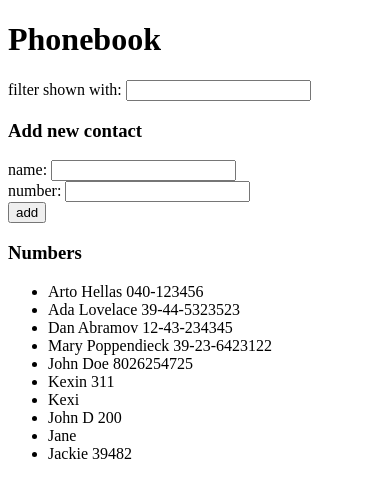
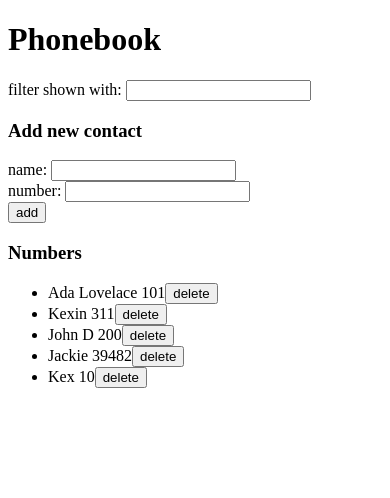
Before and after one commit to johncambefort/FullStackOpen, a React (Create React App) app in the folder part2/phonebook/: page / in a window 390 px wide. Shown: the top 498 px of the page. Built offline with nearby package versions, Linux system fonts and the light colour scheme; data requests are answered from the project's data file.

Commit message:
2.17-phonebook

```diff
--- a/part2/phonebook/db.json
+++ b/part2/phonebook/db.json
@@ -1,29 +1,9 @@
 {
   "persons": [
     {
-      "name": "Arto Hellas",
-      "phone": "040-123456",
-      "id": 1
-    },
-    {
       "name": "Ada Lovelace",
-      "phone": "39-44-5323523",
+      "phone": "101",
       "id": 2
-    },
-    {
-      "name": "Dan Abramov",
-      "phone": "12-43-234345",
-      "id": 3
-    },
-    {
-      "name": "Mary Poppendieck",
-      "phone": "39-23-6423122",
-      "id": 4
-    },
-    {
-      "name": "John Doe",
-      "phone": "8026254725",
-      "id": 5
     },
     {
       "name": "Kexin",
@@ -31,24 +11,19 @@
       "id": 6
     },
     {
-      "name": "Kexi",
-      "phone": "",
-      "id": 7
-    },
-    {
       "name": "John D",
       "phone": "200",
       "id": 8
     },
     {
-      "name": "Jane",
-      "phone": "",
-      "id": 9
-    },
-    {
       "name": "Jackie",
       "phone": "39482",
       "id": 10
+    },
+    {
+      "name": "Kex",
+      "phone": "10",
+      "id": 11
     }
   ]
 }
--- a/part2/phonebook/src/App.js
+++ b/part2/phonebook/src/App.js
@@ -1,5 +1,5 @@
 import { useEffect, useState } from "react";
-import contactService from "./services/contacts"
+import contactService from "./services/contacts";
 import Person from "./components/Person";
 import Input from "./components/Input";
 import Button from "./components/Button";
@@ -11,12 +11,10 @@ const App = () => {
   const [newFilter, setNewFilter] = useState("");
 
   useEffect(() => {
-    contactService
-      .getAll()
-      .then(initialContacts => {
-        setPersons(initialContacts)
-      })
-  }, [])
+    contactService.getAll().then((initialContacts) => {
+      setPersons(initialContacts);
+    });
+  }, []);
 
   const addPerson = (event) => {
     event.preventDefault();
@@ -27,24 +25,29 @@ const App = () => {
     }; // Construct a new Person object
 
     let person = persons.find((p) => p.name === personObj.name);
-    if (person) { // already exits
-      if(person.phone !== personObj.phone) {
-        if(window.confirm(`${person.name} is already in the phonebook; update number?`)) {
+    if (person) {
+      // already exits
+      if (person.phone !== personObj.phone) {
+        if (
+          window.confirm(
+            `${person.name} is already in the phonebook; update number?`
+          )
+        ) {
           personObj.id = person.id; // use original ID
           contactService
             .update(person.id, personObj)
-            .then(response => console.log(response));
-          setPersons(persons.map(p => p.id !== personObj.id ? p : personObj));
+            .then((response) => console.log(response));
+          setPersons(
+            persons.map((p) => (p.id !== personObj.id ? p : personObj))
+          );
         }
       }
     } else {
       // save to database
-      contactService
-        .create(personObj)
-        .then(response => {
-          console.log(response);
-          setPersons(persons.concat(personObj));
-        })
+      contactService.create(personObj).then((response) => {
+        console.log(response);
+        setPersons(persons.concat(personObj));
+      });
     }
   };
 
@@ -67,20 +70,40 @@ const App = () => {
           p.name.toLowerCase().includes(newFilter.toLowerCase())
         );
 
+  const handleDelete = (person) => {
+    if (window.confirm(`Are you sure you want to delete ${person.name}?`)) {
+      contactService
+        .remove(person.id)
+        .then((response) => {
+          console.log(response);
+          setPersons(persons.filter((p) => p.id !== person.id)); // local delete
+        })
+        .catch((error) => alert(error));
+    }
+  };
+
   return (
     <div>
       <h1>Phonebook</h1>
-      <Input text={"filter shown with"} value={newFilter} onChange={handleNewFilter} />
+      <Input
+        text={"filter shown with"}
+        value={newFilter}
+        onChange={handleNewFilter}
+      />
       <h3>Add new contact</h3>
       <form onSubmit={addPerson}>
         <Input text={"name"} value={newName} onChange={handleNewName} />
         <Input text={"number"} value={newPhone} onChange={handleNewPhone} />
-        <Button />
+        <Button text={"add"} />
       </form>
       <h3>Numbers</h3>
       <ul>
         {personsToShow.map((person) => (
-          <Person key={person.id} person={person} />
+          <Person
+            key={person.id}
+            person={person}
+            onDelete={() => handleDelete(person)}
+          />
         ))}
       </ul>
     </div>
--- a/part2/phonebook/src/components/Button.js
+++ b/part2/phonebook/src/components/Button.js
@@ -1,5 +1,5 @@
 import React from "react";
 
-const Button = () => <div><button type="submit">add</button></div>;
+const Button = ({text, onClick}) => <><button type="submit" onClick={onClick}>{text}</button></>;
 
 export default Button;
--- a/part2/phonebook/src/components/Person.js
+++ b/part2/phonebook/src/components/Person.js
@@ -1,8 +1,10 @@
 import React from "react";
+import Button from "./Button";
 
-const Person = ({ person, onClick }) => (
+const Person = ({ person, onDelete }) => (
   <li>
     {person.name} {person.phone}
+    <Button text={"delete"} onClick={onDelete} />
   </li>
 );
 
--- a/part2/phonebook/src/services/contacts.js
+++ b/part2/phonebook/src/services/contacts.js
@@ -16,4 +16,9 @@ const update = (id, newObj) => {
   return request.then((response) => response.data);
 };
 
-export default { getAll, create, update };
+const remove = (id) => {
+  const request = axios.delete(`${baseUrl}/${id}`);
+  return request.then((response) => response.data);
+};
+
+export default { getAll, create, update, remove };
```
